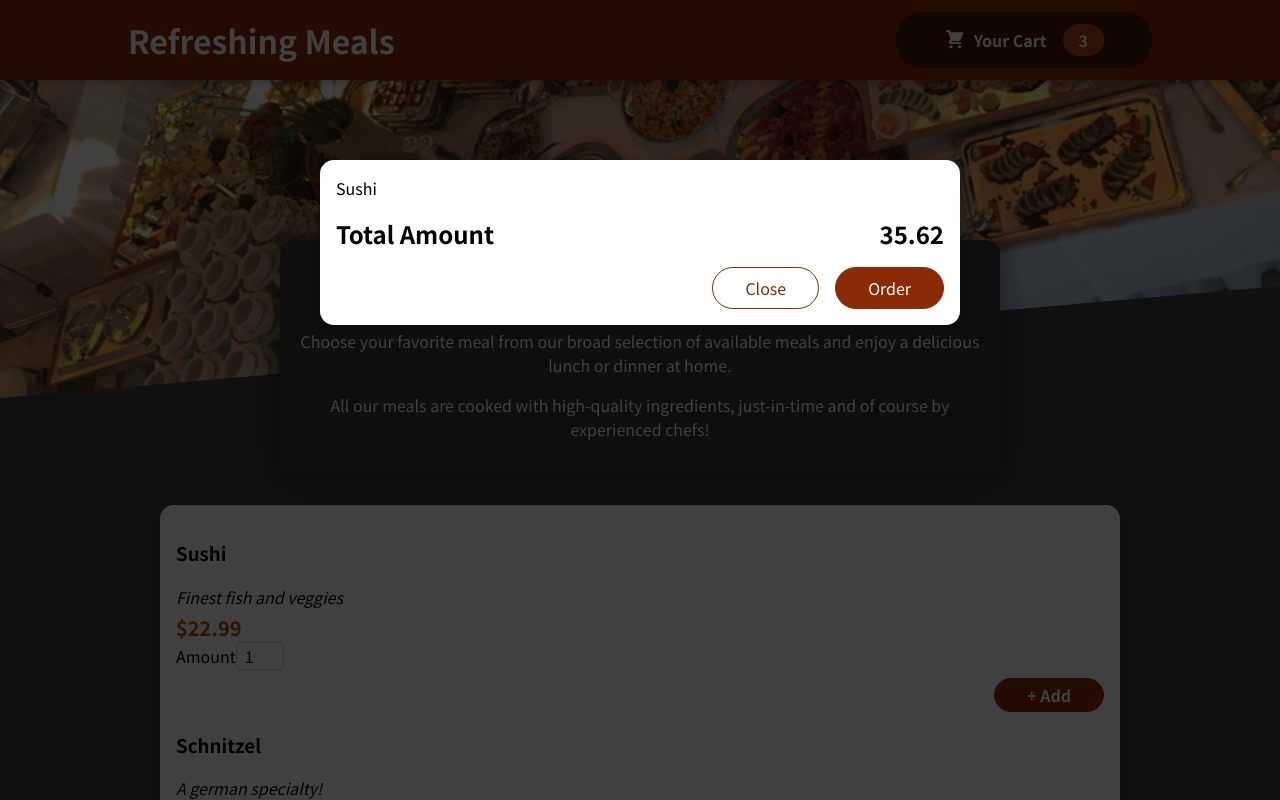
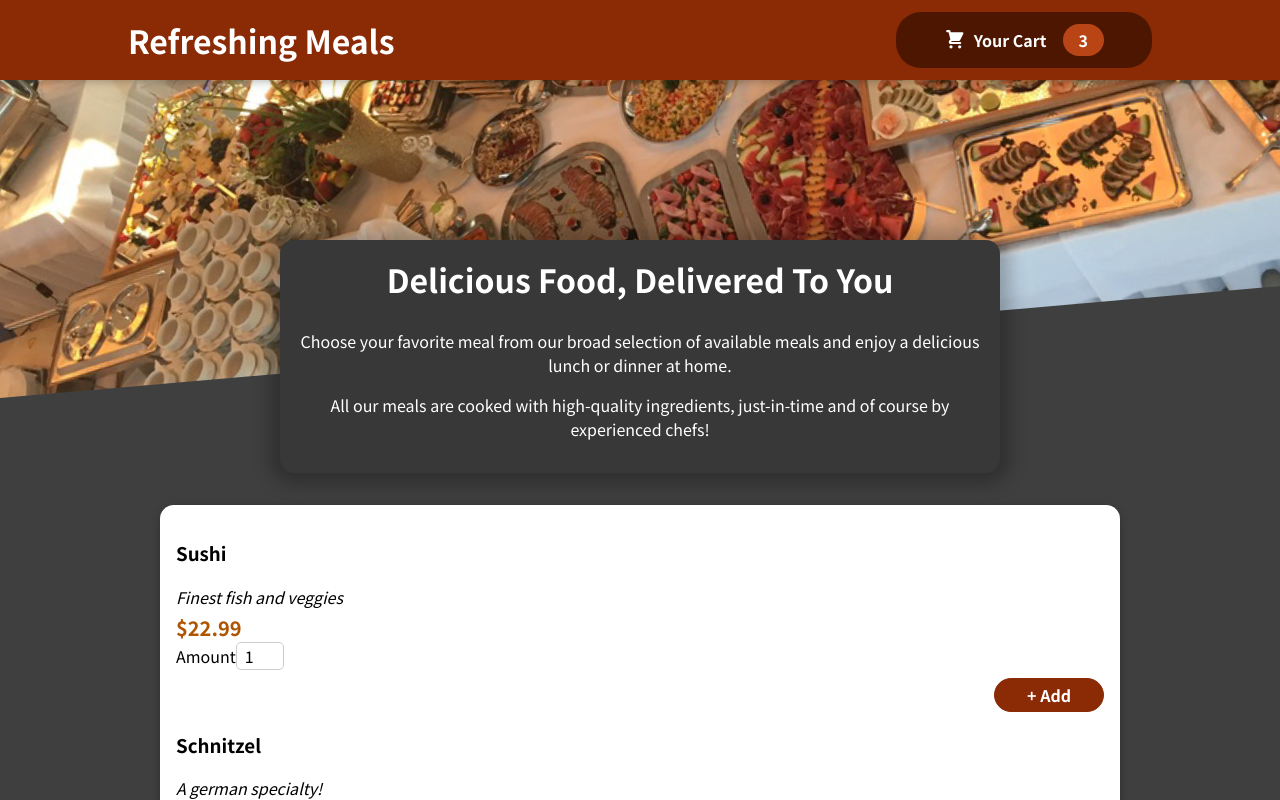
Before and after one commit to ShrutM07/Header-of-restaurant-app, a React (Create React App) app: page / in a window 1280 px wide. Shown: the top 800 px of the page. Built offline with nearby package versions, Linux system fonts and the light colour scheme.

Commit message:
Cart open and close

```diff
--- a/src/App.js
+++ b/src/App.js
@@ -1,14 +1,24 @@
-import React, { Fragment } from 'react';
+import React, { Fragment, useState } from 'react';
 
 import Header from './components/Layout/Header';
 import Meals from './components/Meals/Meals';
 import Cart from './components/Cart/Cart';
 
 function App() {
+  const [cartIsShown, setCartIsShown] = useState(false);
+
+  const showCartHandler = () => {
+    setCartIsShown(true);
+  };
+
+  const hideCartHandler = () => {
+    setCartIsShown(false);
+  };
+
   return (
     <Fragment>
-      <Cart />
-      <Header />
+      {cartIsShown && <Cart onClose={hideCartHandler} />}
+      <Header onShowCart={showCartHandler} />
       <main>
         <Meals />
       </main>
--- a/src/components/Cart/Cart.js
+++ b/src/components/Cart/Cart.js
@@ -13,14 +13,16 @@
 
 
     return (
-    <Modal>
+    <Modal onClose={props.onClose}>
        {cartItems}
         <div className={classes.total}>
             <span>Total Amount</span>
             <span>35.62</span>
         </div>
         <div className={classes.actions}>
-            <button className={classes['button--alt']}>Close</button>
+            <button className={classes['button--alt']} onClick={props.onClose}>
+                Close
+                </button>
             <button className={classes.button}>Order</button>
         </div>
     </Modal>
--- a/src/components/Layout/Header.js
+++ b/src/components/Layout/Header.js
@@ -8,7 +8,7 @@
     <Fragment>
         <header className={classes.header}>
             <h1>Refreshing Meals</h1>
-            <HeaderCartButton />
+            <HeaderCartButton onClick={props.onShowCart} />
         </header>
         <div className={classes['main-image']}>
             <img src={mealsImage} alt="A table full of tasty meals!" />
--- a/src/components/Layout/HeaderCartButton.js
+++ b/src/components/Layout/HeaderCartButton.js
@@ -2,7 +2,7 @@
 import classes from './HeaderCartButton.module.css';
 
 const HeaderCartButton = props => {
-    return <button className={classes.button}>
+    return <button className={classes.button} onClick={props.onClick}>
         <span className={classes.icon}>
             <CartIcon />
 
--- a/src/components/UI/Modal.js
+++ b/src/components/UI/Modal.js
@@ -3,7 +3,7 @@
 import ReactDom from 'react-dom';
 
 const Backdrop = props => {
-    return <div className={classes.backdrop} />
+    return <div className={classes.backdrop} onClick={props.onClose} />;
 };
 
 const ModalOverlay = props => {
@@ -18,7 +18,7 @@
 
 const Modal = props => {
     return <Fragment>
-        {ReactDom.createPortal(<Backdrop />, portalElement)}
+        {ReactDom.createPortal(<Backdrop onClose={props.onClose} />, portalElement)}
         {ReactDom.createPortal(<ModalOverlay>{props.children}</ModalOverlay>,
     portalElement
     )}
```
